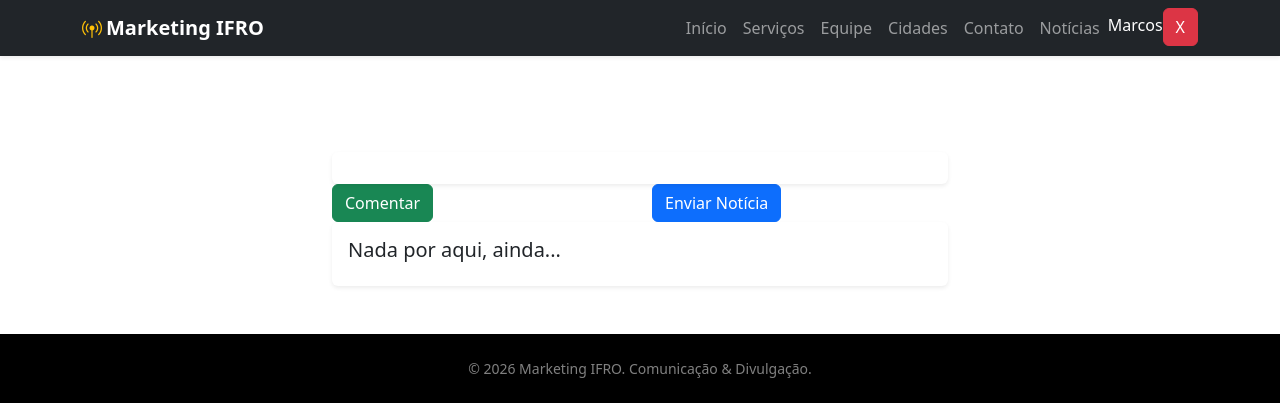
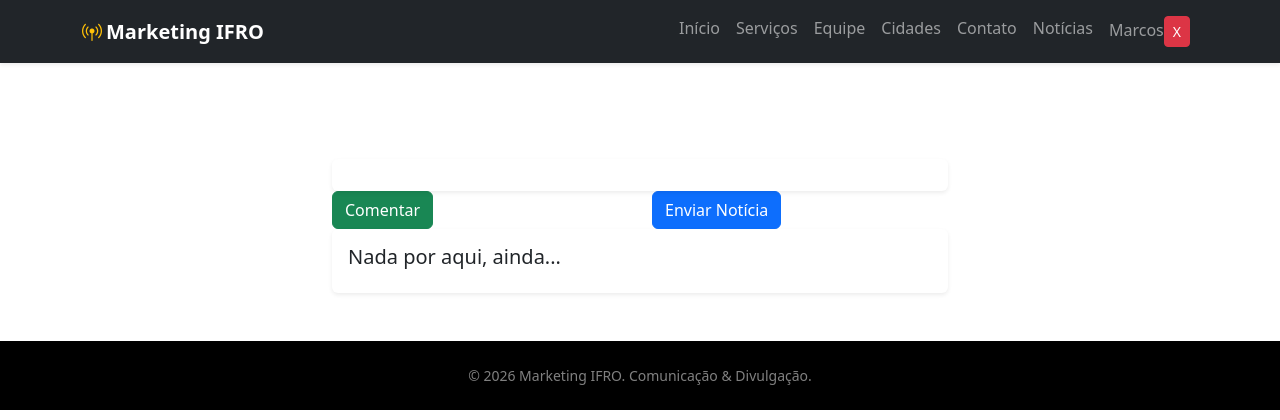
Before and after one commit to marcos-faino/marketingifro2026, a Django app: page /noticias/noticia/enviar in a window 1280 px wide. Shown: the top 420 px of the page. Run offline with Django 5.2, Linux system fonts and the light colour scheme; a user stored in the database is signed in.

Commit message:
corrigindo coisinhas

```diff
--- a/core/templates/base.html
+++ b/core/templates/base.html
@@ -32,7 +32,7 @@
             <li class="nav-item">
               <form action="{% url 'logoutuser' %}" method="POST">
                 {% csrf_token %}
-                <span class="text-white">{{ user.first_name }}</span><input type="submit" class="btn btn-danger" value="X">
+                <span class="nav-item nav-link">{{ user.first_name }}<input type="submit" class="btn btn-danger btn-sm" value="X"></span>
               </form>
             </li>
           {% else %}
--- a/noticias/templates/new/detalhe.html
+++ b/noticias/templates/new/detalhe.html
@@ -30,7 +30,7 @@
             <input type="hidden" class="form-control" id="usuario"
                      name="nome" value="{{ user.get_full_name }}"/>
               <input type="hidden" class="form-control" id="urlnoticia"
-                     name="titulo" value="{{ request.get_full_path }}"/>
+                     name="titulo" value="{{ request.build_absolute_uri }}"/>
               <input type="hidden" class="form-control" id="resnoticia"
                      name="resumo" value="{{ noticia.texto|truncatewords:15 }}"/>
             <input type="submit" class="btn btn-primary" value="Enviar Notícia">
```
Also changed, not shown: mkifro.sqlite3.
